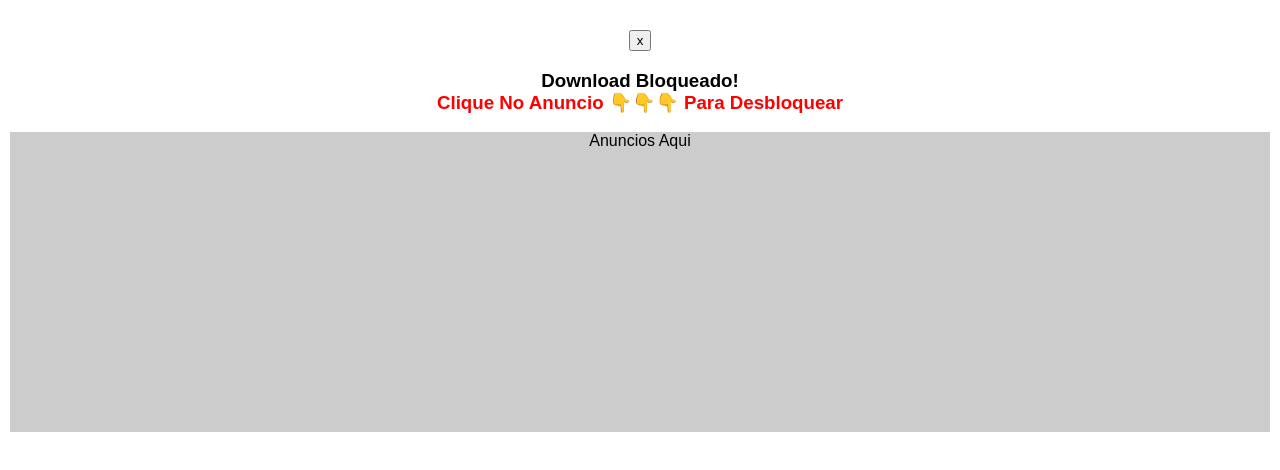
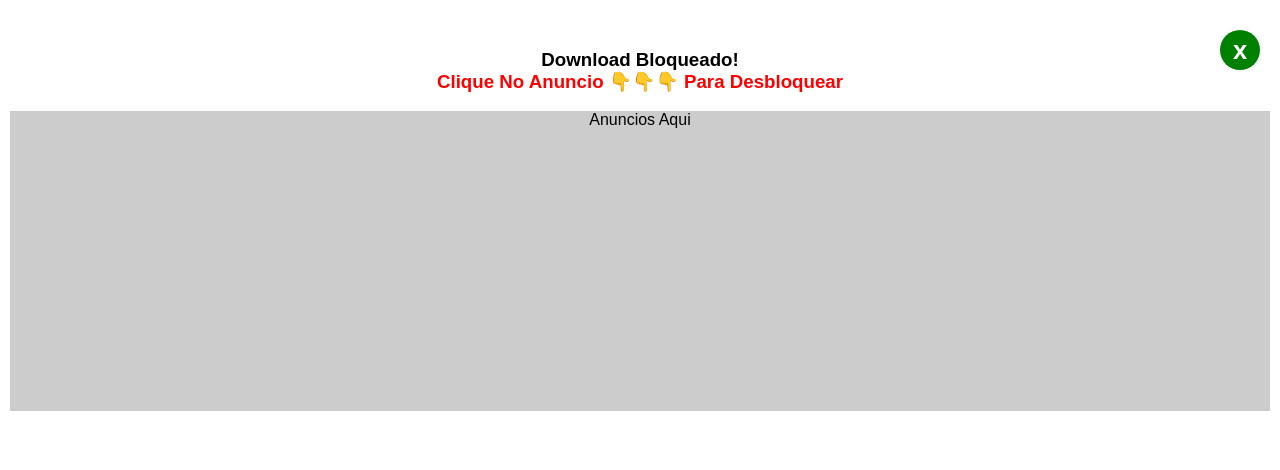
Before and after one commit to nunes-tech/script, a plain HTML site: page index.html in a window 1280 px wide. Both pictures are taken after a click on the button "Download Aqui". Drawn offline with Linux system fonts and the light colour scheme.

Commit message:
personalização do botão fechar

```diff
--- a/estilo.css
+++ b/estilo.css
@@ -21,6 +21,7 @@ h1{
 
 #popup{
     display: none;
+    overflow: auto;
     position: fixed;
     z-index: 16998999900099;
     top: 0; left: 0;
@@ -53,3 +54,18 @@ a.baixar{
 #escreva-aqui{
     color: green;
 }
+#fechar-popup{
+    position: absolute;
+    right: 20px;
+    border: none;
+    display: inline;
+    padding: 0;
+    border-radius: 50px;
+    color: white;
+    background-color: green;
+    font-weight: bolder;
+    font-size: 1.6em;
+    width: 40px;
+    height: 40px;
+    text-align: center;
+}
```
